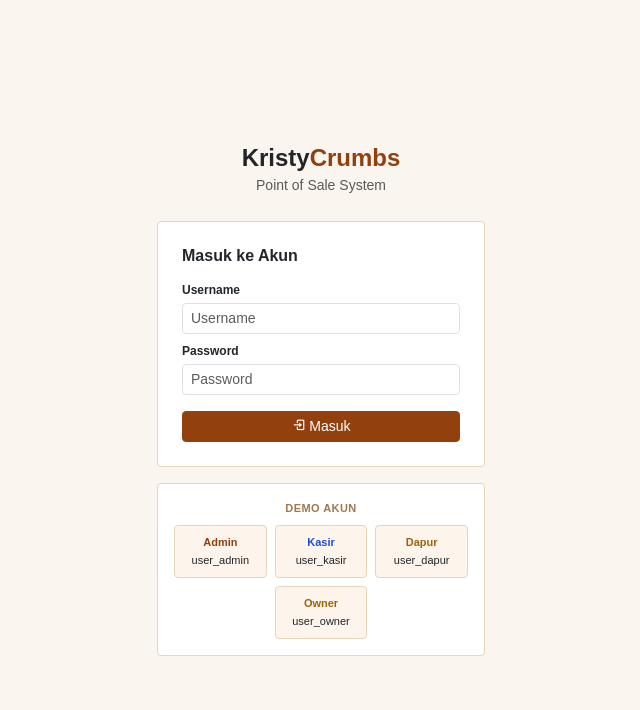
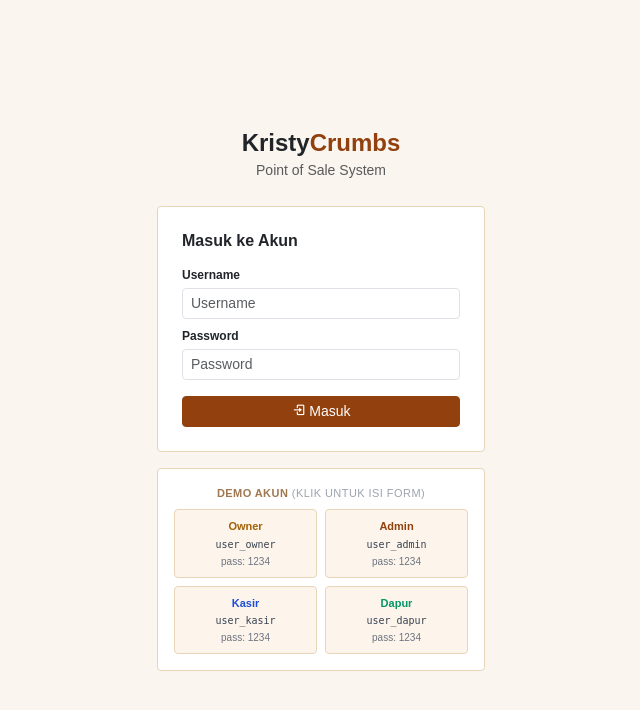
Before and after one commit to Kristyyyvy/nnnn, a PHP site: page / in a window 1280 px wide. Shown: the top 710 px of the page, without its empty margins (319-959 px from the left). Run offline with PHP 8.4, Linux system fonts and the light colour scheme.

Commit message:
feat: add interactive demo account selector chips with auto-fill functionality and success feedback

```diff
--- a/index.php
+++ b/index.php
@@ -53,11 +53,65 @@ if (isset($_SESSION['role'])) {
       padding: 8px;
       text-align: center;
       font-size: 11px;
+      cursor: pointer;
+      transition: all 0.15s ease-in-out;
+      position: relative;
+    }
+
+    .demo-chip:hover {
+      border-color: #92400e;
+      background: #fde8cc;
+      transform: translateY(-2px);
+      box-shadow: 0 4px 8px rgba(146, 64, 14, 0.08);
+    }
+
+    .demo-chip.copied {
+      border-color: #16a34a;
+      background: #dcfce7;
     }
 
     .demo-chip-role {
       font-weight: 700;
       margin-bottom: 2px;
+    }
+
+    .demo-chip-user {
+      font-family: monospace;
+      font-size: 10px;
+      color: #374151;
+    }
+
+    .demo-chip-pass {
+      font-size: 10px;
+      color: #6b7280;
+      margin-top: 2px;
+    }
+
+    .demo-chip-hint {
+      font-size: 9px;
+      color: #9ca3af;
+      margin-top: 4px;
+    }
+
+    .copy-toast {
+      position: fixed;
+      bottom: 20px;
+      left: 50%;
+      transform: translateX(-50%) translateY(20px);
+      background: #1f2937;
+      color: #fff;
+      padding: 8px 18px;
+      border-radius: 20px;
+      font-size: 12px;
+      opacity: 0;
+      transition: all 0.25s ease;
+      pointer-events: none;
+      z-index: 9999;
+    }
+
+    .copy-toast.show {
+      opacity: 1;
+      transform: translateX(-50%) translateY(0);
     }
   </style>
 </head>
@@ -92,36 +146,68 @@ if (isset($_SESSION['role'])) {
       </div>
 
       <div class="card p-3">
-        <div style="font-size:11px;font-weight:600;color:#a07850;text-transform:uppercase;letter-spacing:.04em;margin-bottom:8px;text-align:center">Demo Akun</div>
+        <div
+          style="font-size:11px;font-weight:600;color:#a07850;text-transform:uppercase;letter-spacing:.04em;margin-bottom:8px;text-align:center">
+          Demo Akun <span style="font-weight:400;color:#9ca3af">(klik untuk isi form)</span></div>
         <div class="row g-2 justify-content-center">
-          <div class="col-4">
-            <div class="demo-chip">
-              <div class="demo-chip-role" style="color:#92400e">Admin</div>
-              <div>user_admin</div>
+          <div class="col-6">
+            <div class="demo-chip" onclick="fillLogin('user_owner','1234')">
+              <div class="demo-chip-role" style="color:#a16207">Owner</div>
+              <div class="demo-chip-user">user_owner</div>
+              <div class="demo-chip-pass">pass: 1234</div>
             </div>
           </div>
-          <div class="col-4">
-            <div class="demo-chip">
-              <div class="demo-chip-role" style="color:#1d4ed8">Kasir</div>
-              <div>user_kasir</div>
+          <div class="col-6">
+            <div class="demo-chip" onclick="fillLogin('user_admin','1234')">
+              <div class="demo-chip-role" style="color:#92400e">Admin</div>
+              <div class="demo-chip-user">user_admin</div>
+              <div class="demo-chip-pass">pass: 1234</div>
             </div>
           </div>
-          <div class="col-4">
-            <div class="demo-chip">
-              <div class="demo-chip-role" style="color:#a16207">Dapur</div>
-              <div>user_dapur</div>
+          <div class="col-6">
+            <div class="demo-chip" onclick="fillLogin('user_kasir','1234')">
+              <div class="demo-chip-role" style="color:#1d4ed8">Kasir</div>
+              <div class="demo-chip-user">user_kasir</div>
+              <div class="demo-chip-pass">pass: 1234</div>
             </div>
           </div>
-          <div class="col-4">
-            <div class="demo-chip">
-              <div class="demo-chip-role" style="color:#a16207">Owner</div>
-              <div>user_owner</div>
+          <div class="col-6">
+            <div class="demo-chip" onclick="fillLogin('user_dapur','1234')">
+              <div class="demo-chip-role" style="color:#059669">Dapur</div>
+              <div class="demo-chip-user">user_dapur</div>
+              <div class="demo-chip-pass">pass: 1234</div>
             </div>
           </div>
         </div>
       </div>
+
+      <!-- Toast notification -->
+      <div class="copy-toast" id="copyToast">✓ Akun diisi ke form</div>
     </div>
   </div>
+
+  <script>
+    function fillLogin(username, password) {
+      const usernameInput = document.querySelector('input[name="username"]');
+      const passwordInput = document.querySelector('input[name="password"]');
+
+      if (usernameInput) usernameInput.value = username;
+      if (passwordInput) passwordInput.value = password;
+
+      // Highlight the clicked chip
+      document.querySelectorAll('.demo-chip').forEach(el => el.classList.remove('copied'));
+      event.currentTarget.classList.add('copied');
+      setTimeout(() => event.currentTarget.classList.remove('copied'), 1200);
+
+      // Show toast
+      const toast = document.getElementById('copyToast');
+      toast.classList.add('show');
+      setTimeout(() => toast.classList.remove('show'), 1800);
+
+      // Focus on submit button
+      usernameInput.focus();
+    }
+  </script>
 </body>
 
 </html>
```
